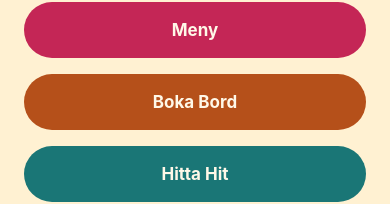
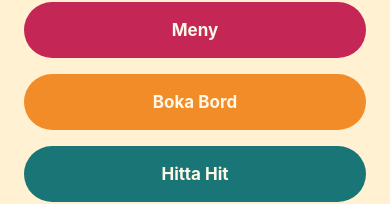
Before and after one commit to LeoTidvall11/Abuelita, a React Native app: screen /Home in a window 390 px wide. Shown: the part 490-694 px from the top of the page. Built offline with nearby package versions, Linux system fonts and the light colour scheme.

Commit message:
Refactor button accessibility attributes and update secondary button color

```diff
--- a/screens/HomeScreen.js
+++ b/screens/HomeScreen.js
@@ -39,8 +39,7 @@ export default function HomeScreen({ navigation }) {
         <Pressable
           onPress={() => navigation.navigate("Menu")}
           style={styles.primaryButton}
-          accessibilityRole="button"
-        >
+          accessibilityRole="button">
           <Text style={[styles.buttonText, styles.lightButtonText]}>Meny</Text>
         </Pressable>
 
@@ -48,18 +47,20 @@ export default function HomeScreen({ navigation }) {
           onPress={bookTable}
           style={styles.secondaryButton}
           accessibilityRole="button"
-          accessibilityHint="Öppnar ett mejl för att boka bord"
-        >
-          <Text style={[styles.buttonText, styles.lightButtonText]}>Boka Bord</Text>
+          accessibilityHint="Öppnar ett mejl för att boka bord">
+          <Text style={[styles.buttonText, styles.lightButtonText]}>
+            Boka Bord
+          </Text>
         </Pressable>
 
         <Pressable
           onPress={() => navigation.navigate("AboutUs")}
           style={styles.thirdButton}
           accessibilityRole="button"
-          accessibilityHint="Visar adress och öppettider"
-        >
-          <Text style={[styles.buttonText, styles.lightButtonText]}>Hitta Hit</Text>
+          accessibilityHint="Visar adress och öppettider">
+          <Text style={[styles.buttonText, styles.lightButtonText]}>
+            Hitta Hit
+          </Text>
         </Pressable>
       </View>
     </ScreenBackground>
@@ -90,7 +91,7 @@ const styles = StyleSheet.create({
   },
 
   secondaryButton: {
-    backgroundColor: colors.terracotta,
+    backgroundColor: colors.orange,
     padding: 18,
     borderRadius: 28,
     marginBottom: 16,
```
